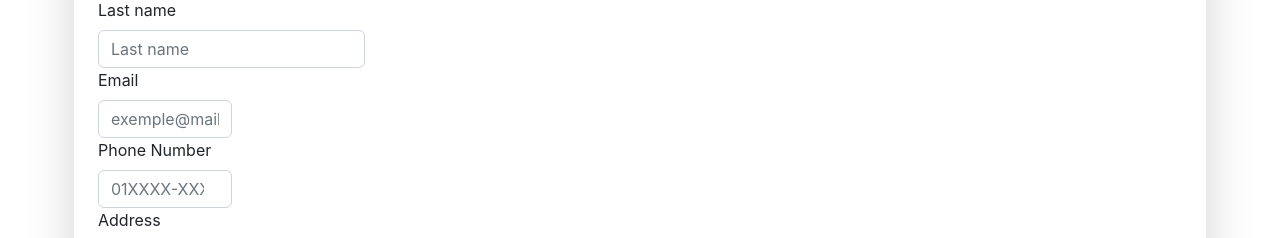
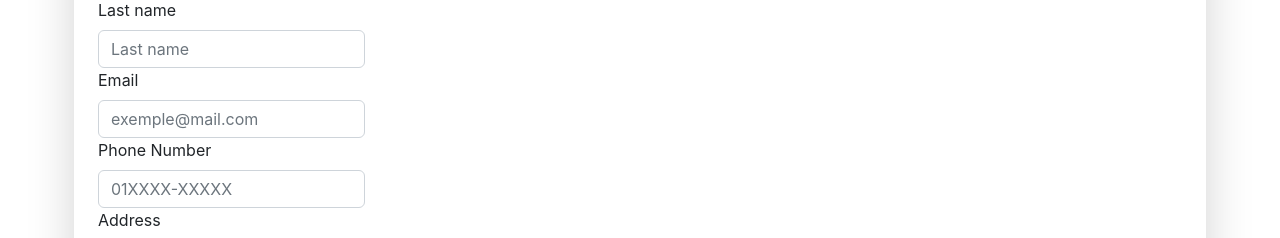
Before and after one commit to Sazzadul42644/Bus-Fare-Collection-System-REACT, a React (Create React App) app: page /register-passenger in a window 1280 px wide. Shown: the part 308-546 px from the top of the page. Built offline with nearby package versions, Linux system fonts and the light colour scheme; the HTML template or start-up script is replaced by a standard one.

Commit message:
working on passenger registration

```diff
--- a/src/Pages/Passenger/PassengerRegistration/PassengerRegistration.js
+++ b/src/Pages/Passenger/PassengerRegistration/PassengerRegistration.js
@@ -20,17 +20,13 @@ const PassengerRegistration = () => {
                             <div className="col-md-6">
                                 <label for="last_name" className="form-label">Last name</label>
                                 <input type="text" className="form-control" id="validationCustom02" placeholder="Last name" name="last_name" />
-                                <div className="col-md-6">
                                 <label for="validationDefaultEmail" className="form-label">Email</label>
                                 <div className="input-group">
                                     <input type="email" className="form-control" id="validationDefaultEmail"
                                         aria-describedby="inputGroupPrepend2" name="email" placeholder="exemple@mail.com" />
                                 </div>
-                                </div>
-                                <div className="col-md-6">
                                 <label for="inputPhone" className="form-label">Phone Number</label>
                                 <input type="number" className="form-control" id="inputPassword4" name="phone" placeholder="01XXXX-XXXXX" />
-                                </div>
                                 <div className="col-12">
                                     <label for="inputAddress" className="form-label">Address</label>
                                     <input type="text" className="form-control" id="inputAddress" placeholder="Kuratoli, Khilkhet, Bangladesh"
```
Lines whose indentation alone changed are shown as unchanged.
